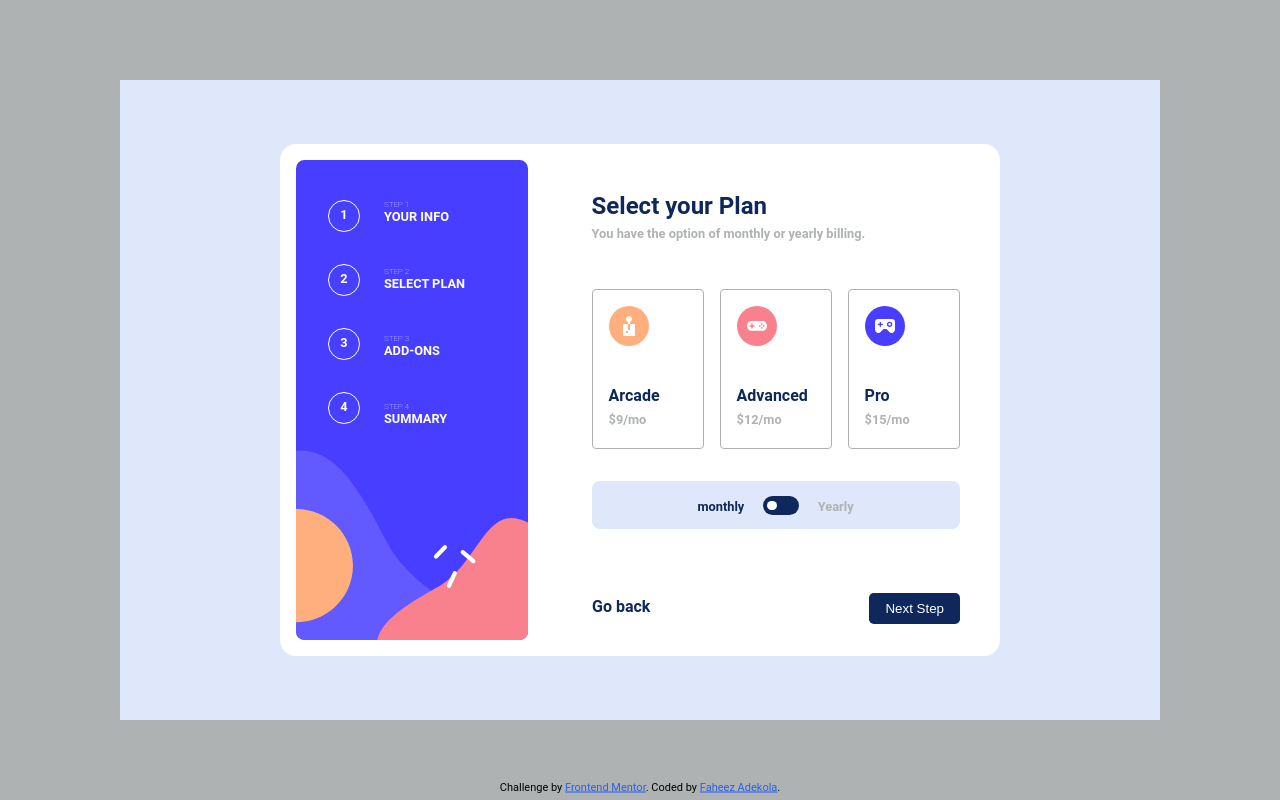
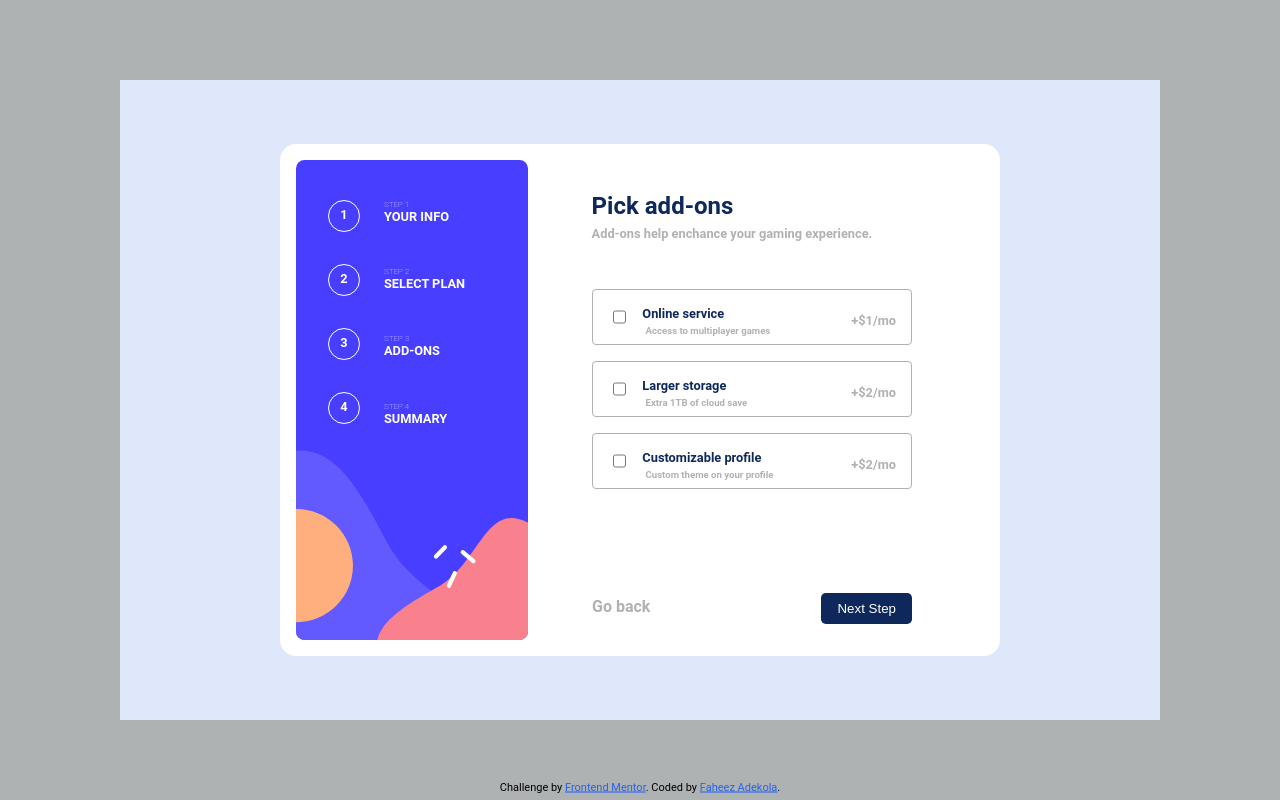
Before and after one commit to Kolahub/multi-step-form-main, a website: page index.html in a window 1280 px wide. Drawn offline with Linux system fonts and the light colour scheme.

Commit message:
step 2 section

```diff
--- a/index.html
+++ b/index.html
@@ -58,7 +58,7 @@
           </div>
           </div>
 
-          <div class="aside__step--two">
+          <div class="aside__step--two hidden">
             <h2 class="heading_sec aside__step--two__heading">Select your Plan</h2>
           <p> You have the option of monthly or yearly billing.</p>
 
@@ -102,6 +102,42 @@
             <button class="aside__step--two__next">Next Step</button>
           </div>
           </div>
+
+          <div class="aside__step--three">
+            <h2 class="heading_sec aside__step--two__heading">Pick add-ons</h2>
+          <p>Add-ons help enchance your gaming experience.</p>
+
+          <div class="grid__add-on">
+            <div class="aside__step--three__service aside__step--three__con service">
+              <input type="checkbox" class="aside__step--three__checkbox">
+              <label for="name" class="aside__step--three__text">Online service <p class="aside__step--three__subText">Access to multiplayer games</p></label>
+              <p class="aside__step--three__price">+$1/mo</p>
+            </div>
+
+            <div class="aside__step--three__storage aside__step--three__con storage">
+              <input type="checkbox" class="aside__step--three__checkbox">
+              <label for="name" class="aside__step--three__text">Larger storage <p class="aside__step--three__subText">Extra 1TB of cloud save</p></label>
+              <p class="aside__step--three__price">+$2/mo</p>
+            </div>
+
+            <div class="aside__step--three__profile aside__step--three__con profile">
+              <input type="checkbox" class="aside__step--three__checkbox">
+              <label for="name" class="aside__step--three__text">Customizable profile <p class="aside__step--three__subText">Custom theme on your profile</p></label>
+              <p class="aside__step--three__price">+$2/mo</p>
+            </div>
+          </div>
+
+            </p>
+          </div>
+
+          <div class="aside__step--three__backBox">
+            <a href="#" class="aside__step--three__back">Go back</a>
+          </div>
+
+          <div class="aside__step--three__nextBox">
+            <button class="aside__step--three__next">Next Step</button>
+          </div>
+          </div>
         </div>
       </div>
   </main>
--- a/sass/abstracts/_variable.scss
+++ b/sass/abstracts/_variable.scss
@@ -4,6 +4,6 @@ $color-grey: #b5b0b0;
 $color-grey-light: #afb2b3;
 $color-grey-dark: #767676;
 
-$color-blue: #2f6de8;
+$color-blue: #7532f0;
 $color-blue-light: #dee8fa;
 $color-blue-dark: #0e285c;
--- a/sass/layouts/_aside.scss
+++ b/sass/layouts/_aside.scss
@@ -112,6 +112,81 @@
             cursor: pointer;
         }
     }
+
+    &__step--three {
+        &__con {
+            display: flex;
+            flex-direction: row;
+            padding: 1rem 1rem 1rem 1.3rem;
+            width: 20rem;
+            height: 3.5rem;
+            border-radius: 4px;
+            border: 1.5px solid $color-grey-light;
+            cursor: pointer;
+
+            &:hover {
+                border: 1.55px solid $color-blue;
+            }
+        }
+
+        input {
+            margin-right: 1rem;
+            accent-color: $color-blue;
+        }
+
+        &__con:has(input:checked) {
+            background-color: rgba($color-blue-light, .3);
+            border: 1.55px solid $color-blue;
+        }
+
+        &__text {
+            color: $color-blue-dark;
+            font-weight: 700;
+            font-size: .8rem;
+        }
+
+        &__subText {
+            font-weight: 700;
+            font-size: .6rem;
+            margin: .2rem;
+        }
+
+        &__price {
+            position: fixed;
+            right: 6.5rem;
+        }
+
+        &__backBox {
+            position: absolute;
+            left: 18.5rem;
+            bottom: 2.5rem;
+        }
+
+        &__back {
+            border: none;
+            padding: .5rem 1rem;
+            border-radius: .3rem;
+            color: $color-grey-light;
+            text-decoration: none;
+            font-weight: 700;
+            cursor: pointer;
+        }
+
+        &__nextBox {
+            position: absolute;
+            right: 5.5rem;
+            bottom: 2rem;
+        }
+
+        &__next {
+            border: none;
+            padding: .5rem 1rem;
+            border-radius: .3rem;
+            color: $color-white;
+            background-color: $color-blue-dark;
+            cursor: pointer;
+        }
+    }
 }
 
 .hidden {
--- a/sass/layouts/_grids.scss
+++ b/sass/layouts/_grids.scss
@@ -4,3 +4,10 @@
     column-gap: 1rem;
     margin-top: 3rem;
 }
+
+.grid__add-on {
+    display: grid;
+    grid-template-rows: 1fr 1fr 1fr;
+    row-gap: 1rem;
+    margin-top: 3rem;
+}
```
Also changed, not shown: style.css.
